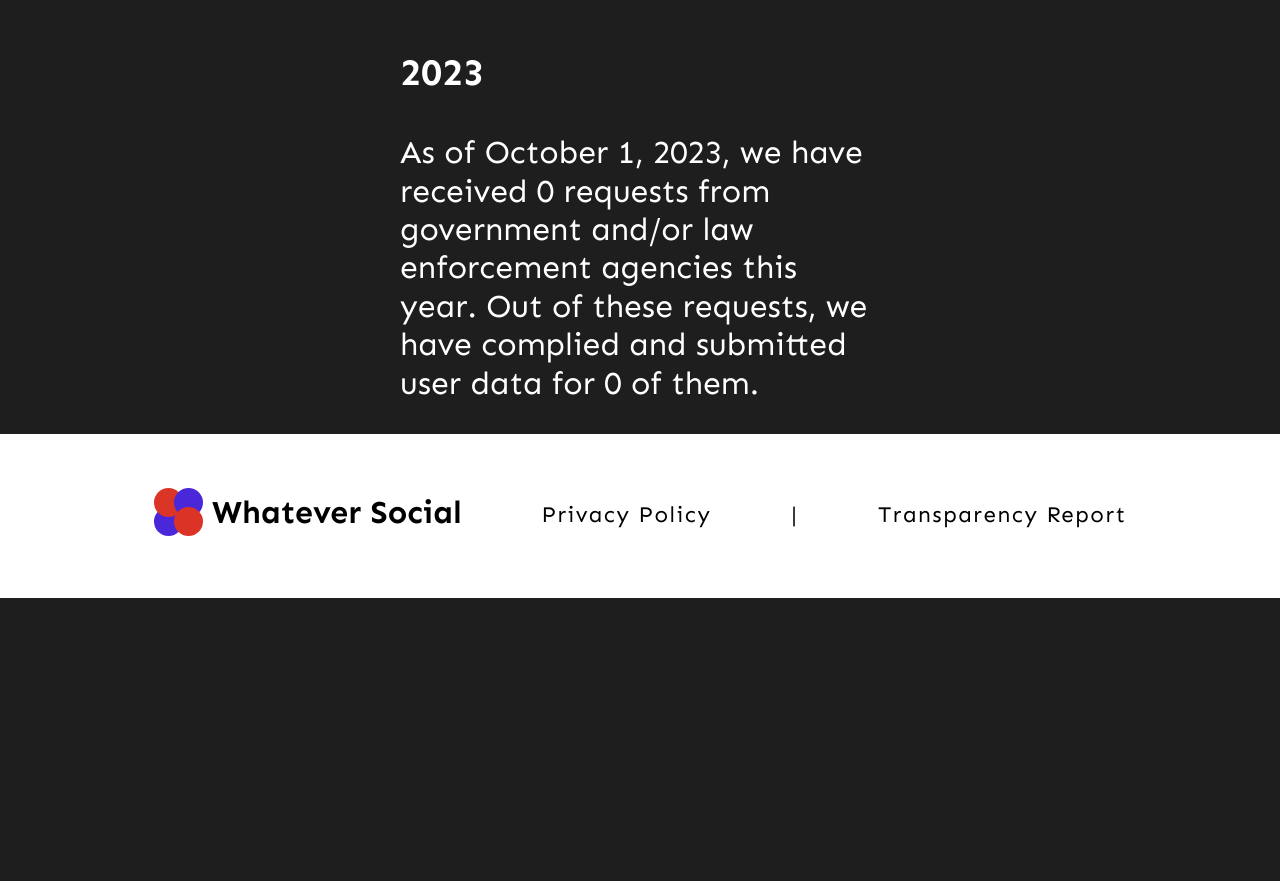
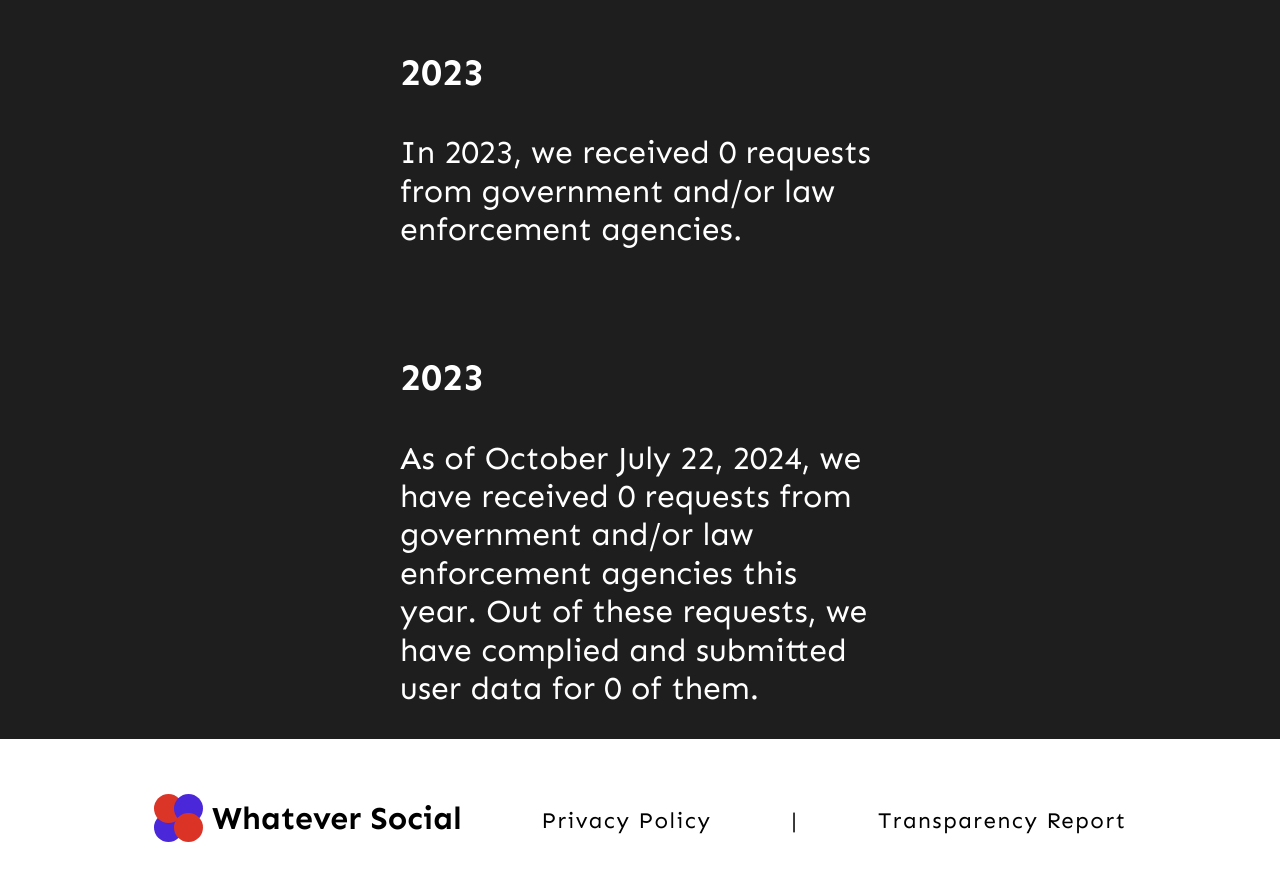
Before and after one commit to WhateverLabs/WhateverSite, a SvelteKit app: page /transparency in a window 1280 px wide. Shown: the part 780-1661 px from the top of the page. Before the commit the page ends 1378 px from the top, so only its background shows below. Built offline with nearby package versions, Linux system fonts and the light colour scheme.

Commit message:
Update Transparency Report

```diff
--- a/src/routes/transparency/+page.svelte
+++ b/src/routes/transparency/+page.svelte
@@ -7,8 +7,11 @@
 		<p>In 2022, we received 0 requests from government and/or law enforcement agencies.</p>
 		<br />
 		<h3>2023</h3>
+		<p>In 2023, we received 0 requests from government and/or law enforcement agencies.</p>
+		<br />
+		<h3>2023</h3>
 		<p>
-			As of October 1, 2023, we have received 0 requests from government and/or law enforcement
+			As of October July 22, 2024, we have received 0 requests from government and/or law enforcement
 			agencies this year. Out of these requests, we have complied and submitted user data for 0 of them.
 		</p>
 	</div>
```
